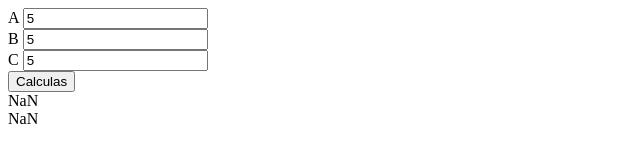
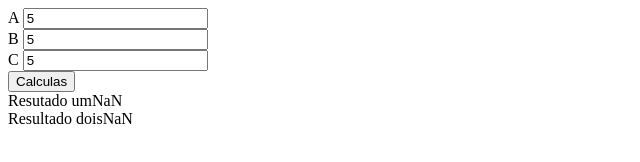
Before and after one commit to NickFontenelle/Des-Web., a plain HTML site: page index.html in a window 1280 px wide. Both pictures are taken after typing "5", "5", "5" into the empty fields and a click on the button "Calculas". Shown: the whole page, without its empty margins (0-640 px from the left). Drawn offline with Linux system fonts and the light colour scheme.

Commit message:
Daora lek

```diff
--- a/index.html
+++ b/index.html
@@ -29,8 +29,8 @@ function Calculas() {
     const delta = valorB ** 2 - ((4 * valorA) * valorC);
     const baskharaUm = (-valorB + Math.sqrt(delta)) / (2 * valorA)
     const baskharaDois = (-valorB - Math.sqrt(delta)) / (2 * valorA)
-    document.getElementById("resultado1").innerHTML = `${baskharaUm}`
-    document.getElementById("resultado2").innerHTML = `${baskharaDois}`
+    document.getElementById("resultado1").innerHTML = `Resutado um${baskharaUm}`
+    document.getElementById("resultado2").innerHTML = `Resultado dois${baskharaDois}`
 }
 
 
```
